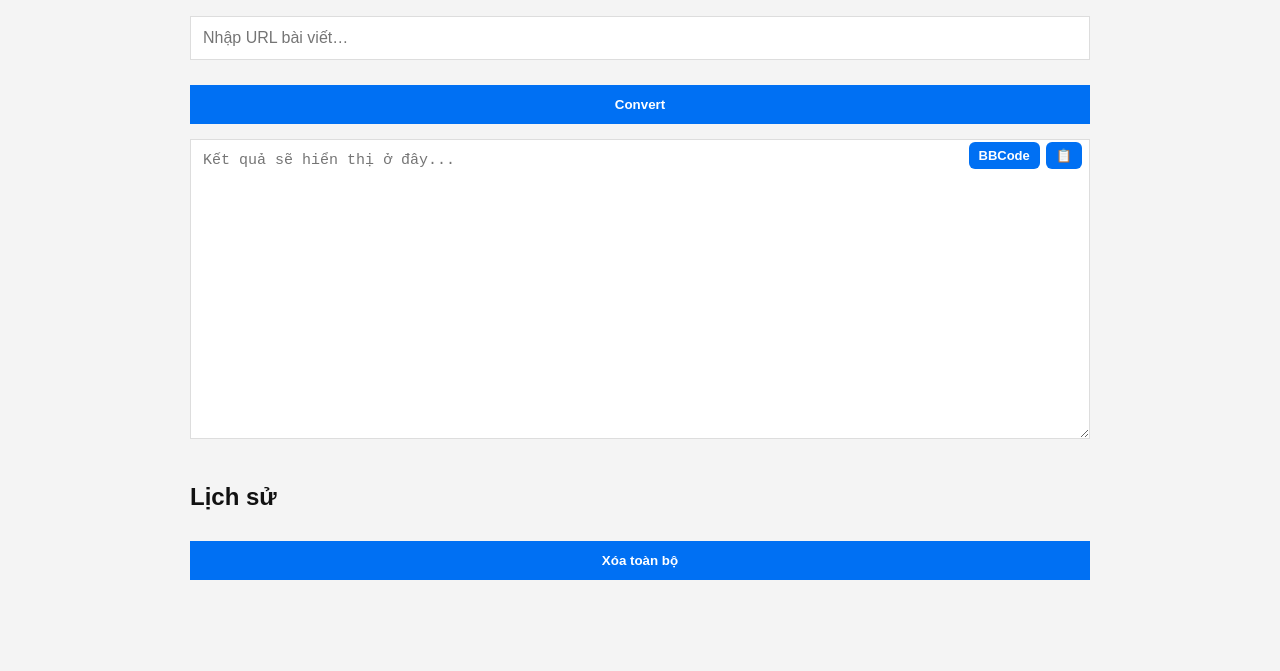
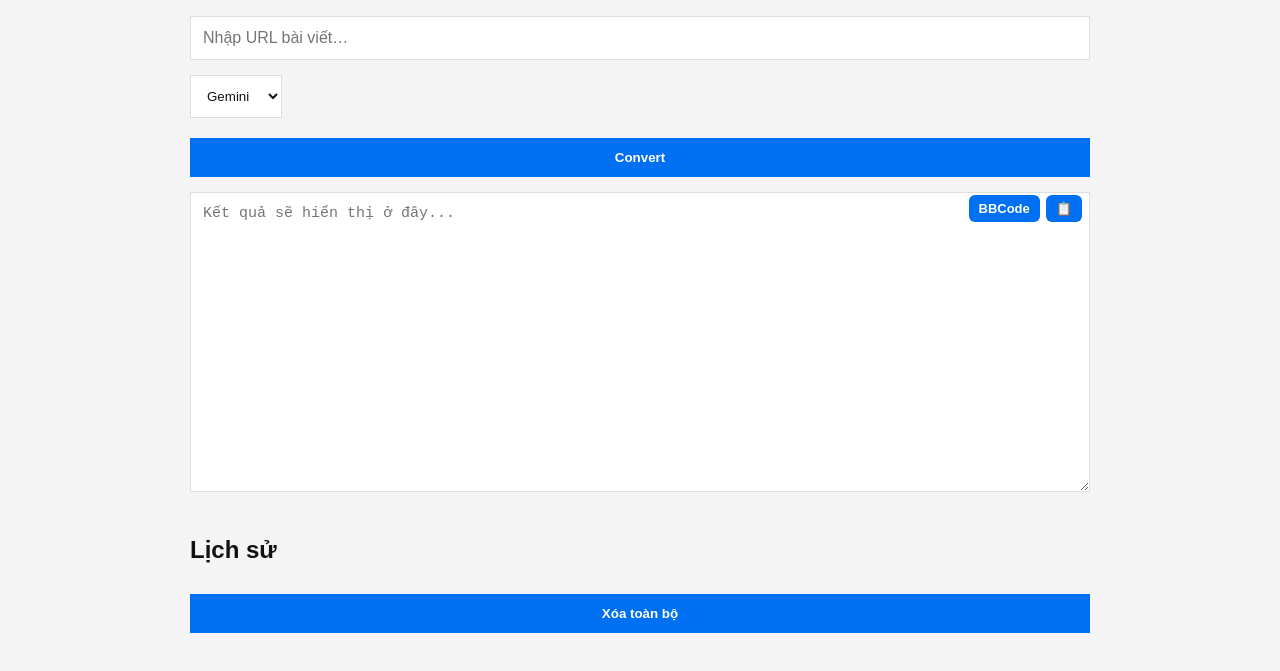
Before and after one commit to cuongnv-bekisoft/techrum, a plain HTML site: page index.html in a window 1280 px wide. Shown: the part 159-830 px from the top of the page. Before the commit the page ends 800 px from the top, so only its background shows below. Drawn offline with Linux system fonts and the light colour scheme; no server answers.

Commit message:
Update index.html

```diff
--- a/index.html
+++ b/index.html
@@ -76,6 +76,14 @@
 
       button:hover {
         background: var(--button-hover);
+      }
+
+      select {
+        padding: 12px;
+        margin-bottom: 10px;
+        background: var(--card);
+        color: var(--text);
+        border: 1px solid var(--border);
       }
 
       .row {
@@ -342,7 +350,12 @@
     <h1>TECHRUM Article Converter</h1>
 
     <input id="urlInput" type="text" placeholder="Nhập URL bài viết…" />
-
+    <div class="row">
+      <select id="engineSelect">
+        <option value="gemini">Gemini</option>
+        <option value="openai">OpenAI</option>
+      </select>
+    </div>
     <div class="row">
       <button id="convertBtn">Convert</button>
     </div>
```
